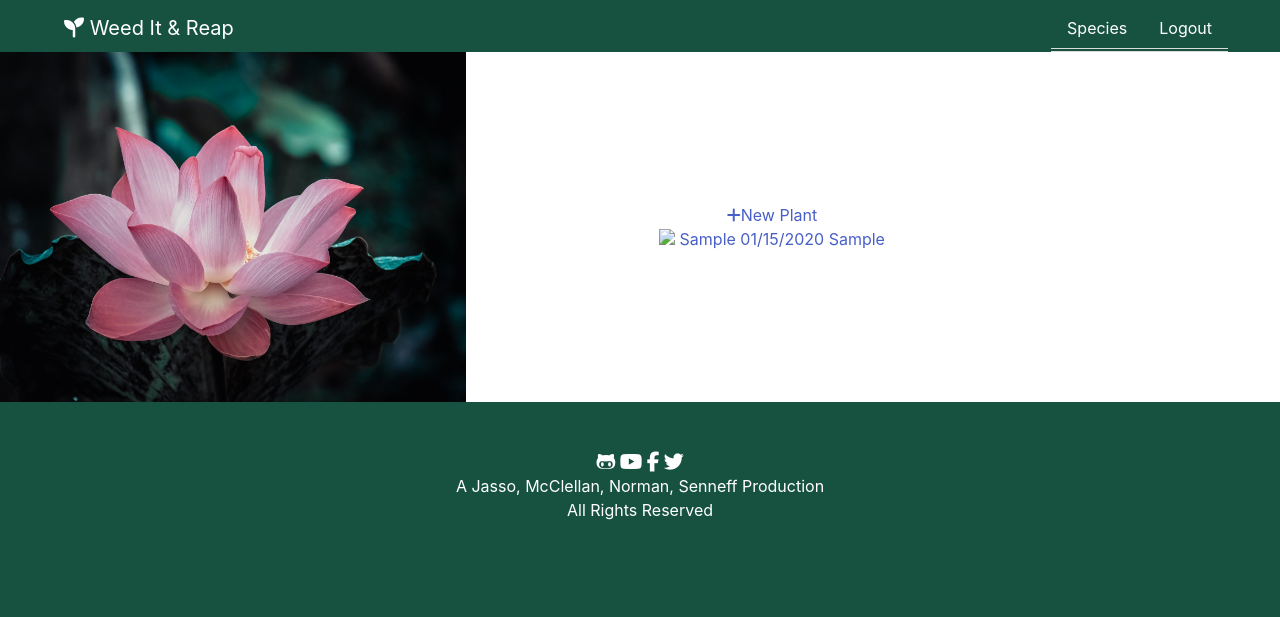
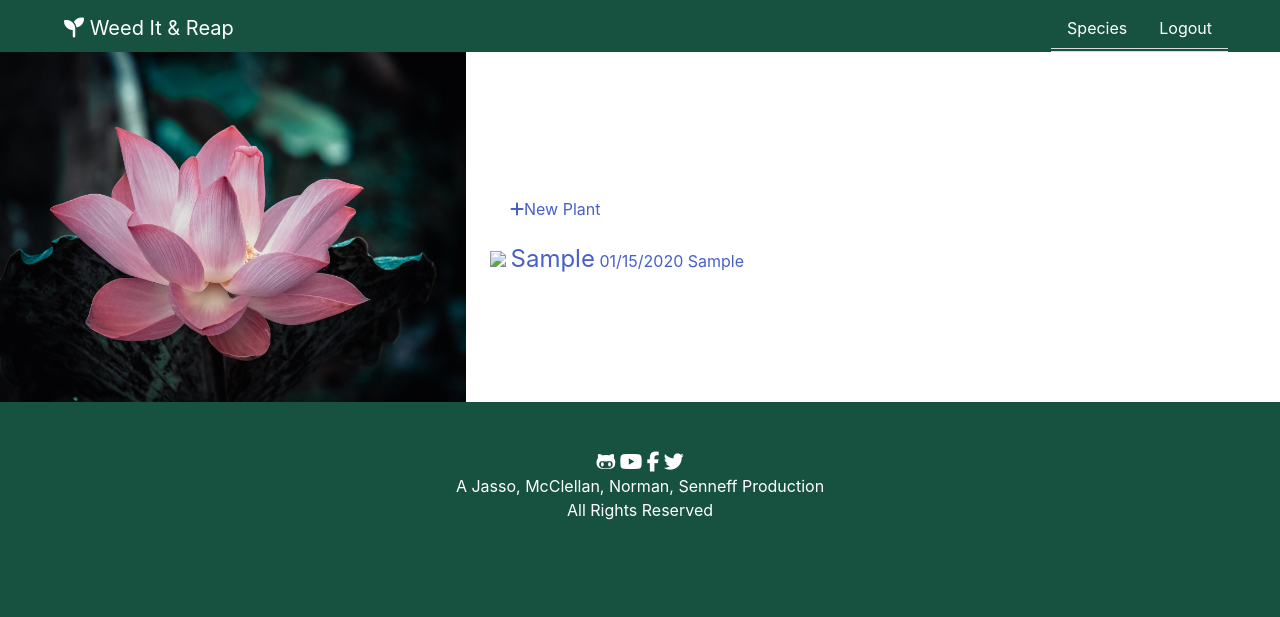
Before and after one commit to CucciPro/proj2-group6-1, a Node server app: page /dashboard in a window 1280 px wide. Shown: the top 617 px of the page. Run offline with Node 20, Linux system fonts and the light colour scheme; a user stored in the database is signed in; tables that the repository leaves empty hold one stand-in row (values such as "Sample post"); some libraries are stand-ins or nearby versions.

Commit message:
placement

```diff
--- a/public/stylesheets/style.css
+++ b/public/stylesheets/style.css
@@ -41,6 +41,16 @@ html {
   color: white;
 }
 
+.new-plant {
+  text-align: left;
+  margin: 20px;
+}
+
+.new-species {
+  text-align: left;
+  margin: 20px;
+}
+
 @media (max-width: 1020px) {
   body {
     font-size: 1.5rem;
--- a/views/my-plants.handlebars
+++ b/views/my-plants.handlebars
@@ -1,9 +1,9 @@
 <div class="new-plant"><a href="/new-plant"><i class="fas fa-plus"></i>New Plant</a></div>
-<div class="plant-base">
+<div class="plant-base has-text-justified">
   {{#each posts}}
   <a class="plant-img" href="https://placeholder.com"><img src="https://via.placeholder.com/80?text=%2B"></a>
-  <a href="/edit-plant/{{plant_id}}">
-    <span class="identifier">{{identifier}}</span>
+  <a class="my-plants" href="/edit-plant/{{plant_id}}">
+    <span class="is-size-4">{{identifier}}</span>
     <span>{{format_date_display acquired_date}}</span>
     <span>{{acquired_source}}</span>
   </a>
--- a/views/species.handlebars
+++ b/views/species.handlebars
@@ -1,4 +1,3 @@
-<div class="container">
 <div class="new-species"><a href="/new-species"><i class="fas fa-plus"></i>New Species</a></div>
 <div class="edit-species">
   {{#each posts}}
@@ -8,4 +7,3 @@
   </a>
   {{/each}}
 </div>
-</div>
```
Lines whose indentation alone changed are shown as unchanged.
